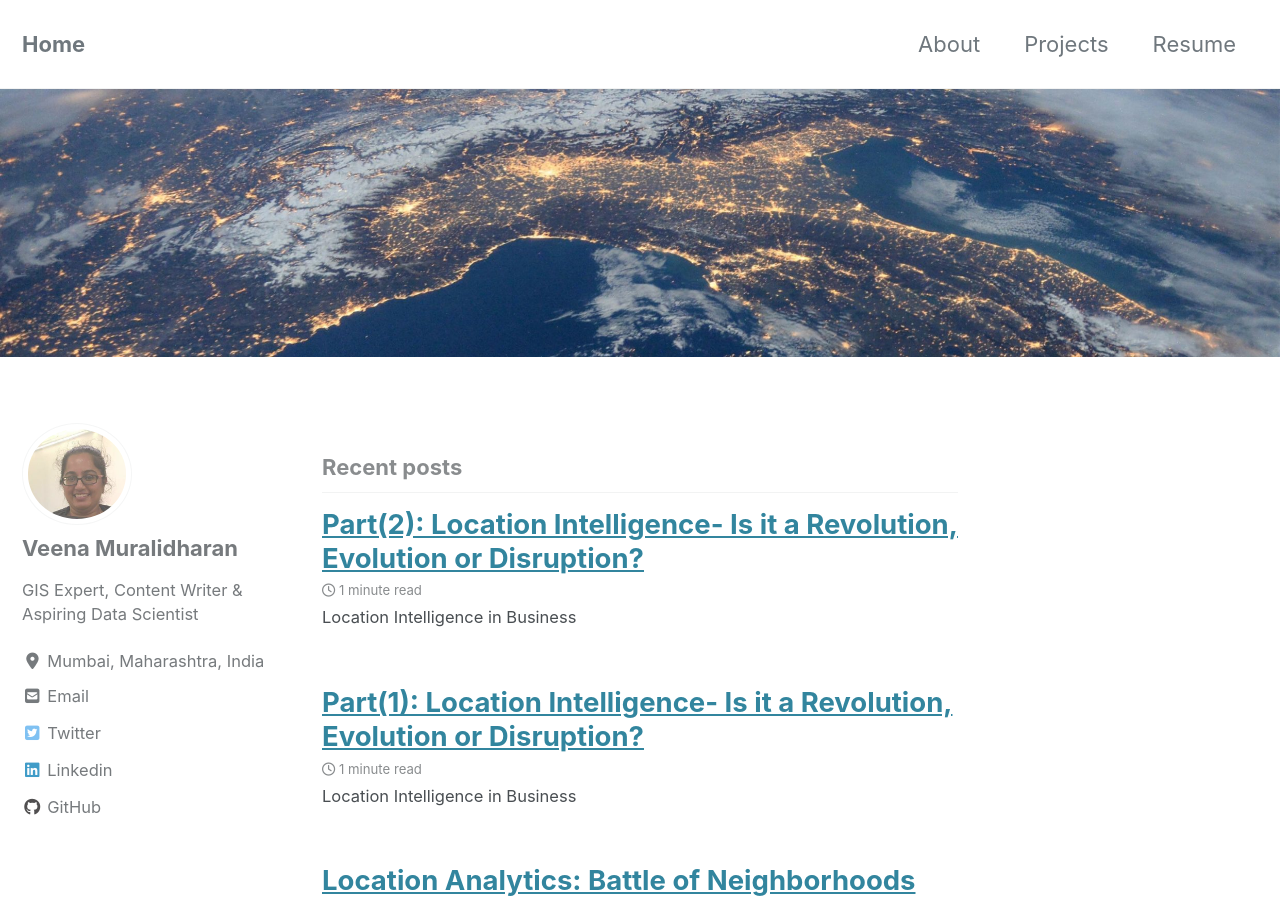
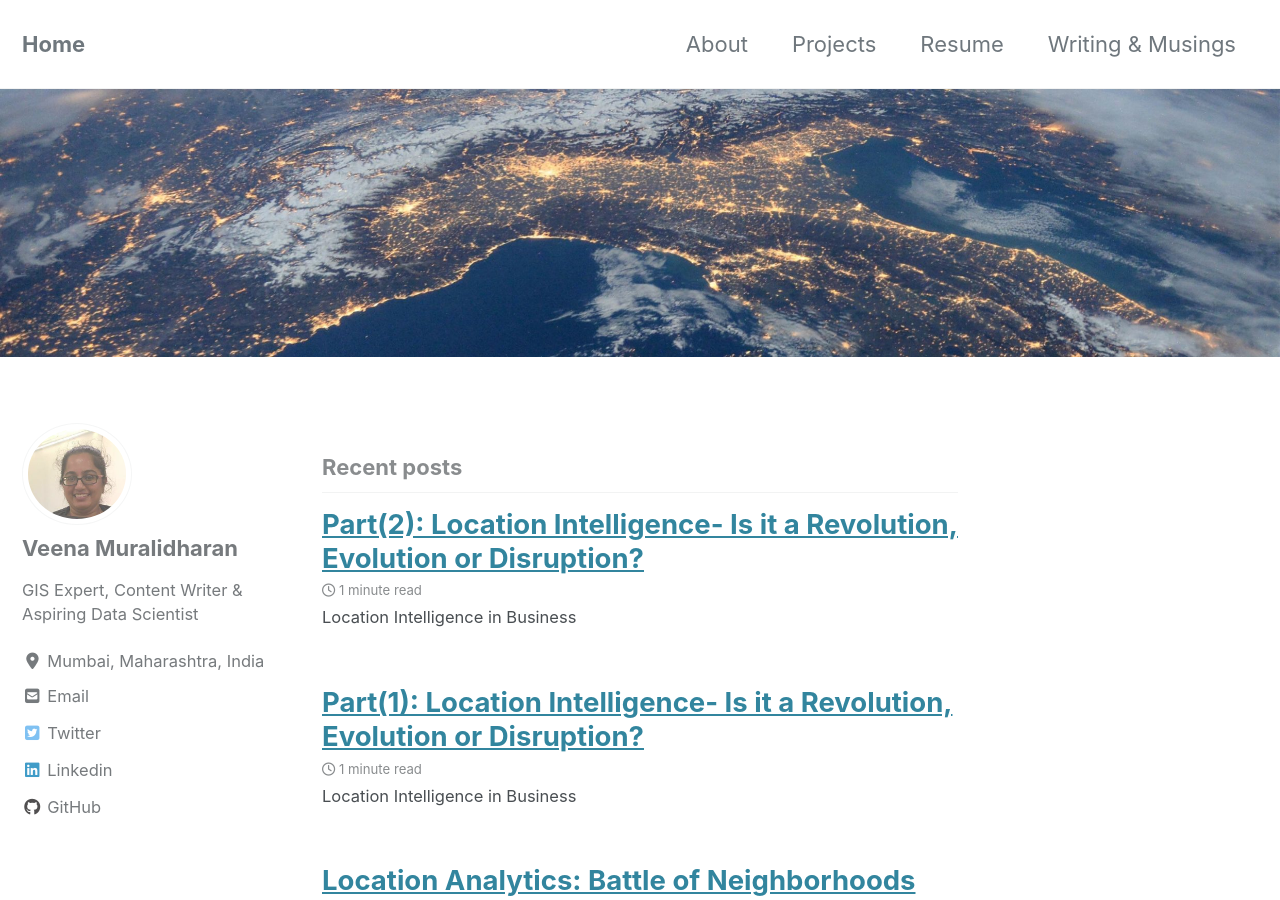
Before and after one commit to veena1486/veena1486.github.io, a Jekyll site: the page built from index.html, in a window 1280 px wide and 900 px high. Built offline with Jekyll 4.4.1, drawn with Linux system fonts in a browser that asks for light colours; cached includes are drawn as plain includes; nearby versions of some CDN libraries; the list of posts is cut into pages by our own code.

Commit message:
Update navigation.yml

```diff
--- a/_data/navigation.yml
+++ b/_data/navigation.yml
@@ -6,7 +6,7 @@ main:
     url: /projects/
   - title: "Resume"
     url: /pdf/Veena_CV.pdf
-  # - title: "Sample Collections"
-  #   url: /collection-archive/
+  - title: "Writing & Musings"
+    url: /writing/
   # - title: "Sitemap"
   #   url: /sitemap/
```
